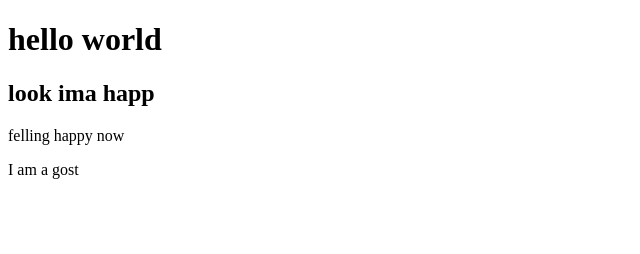
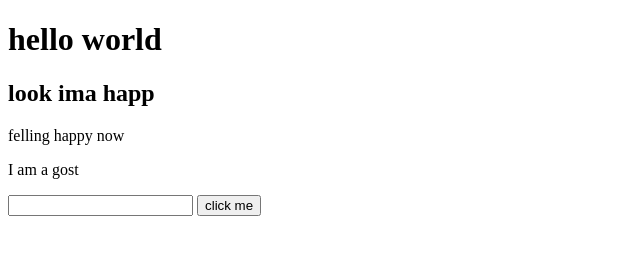
Before and after one commit to merunhowlader/back, a plain HTML site: page index.html in a window 1280 px wide. Shown: the whole page, without its empty margins (0-640 px from the left). Drawn offline with Linux system fonts and the light colour scheme.

Commit message:
done add button

```diff
--- a/index.html
+++ b/index.html
@@ -10,5 +10,7 @@
 <h2>look ima happ</h2>
 <p>felling happy now</p>
 <p>I am a gost</p>
+<input type="text"></input>
+<button>click me</button>
 </body>
 </html>
```
